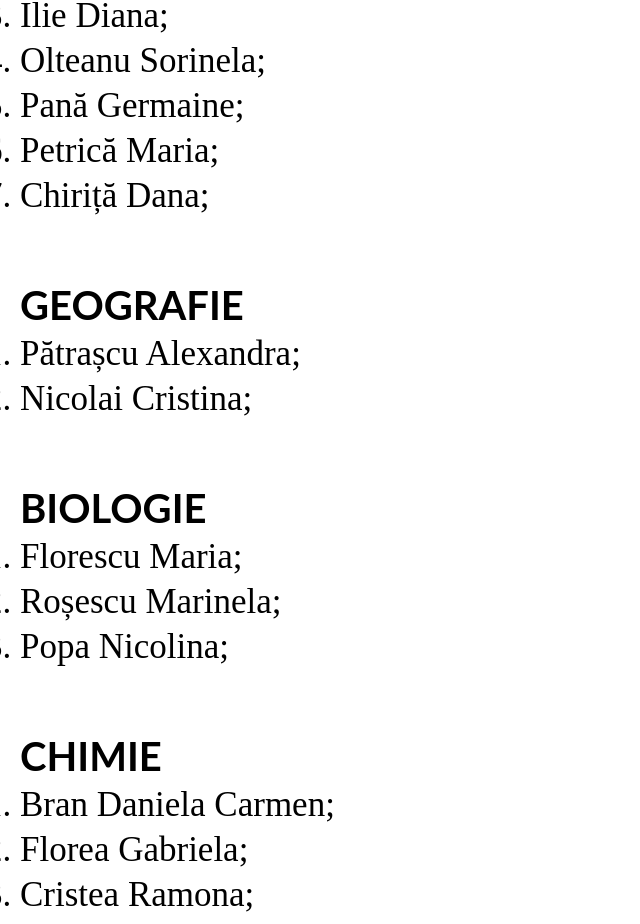
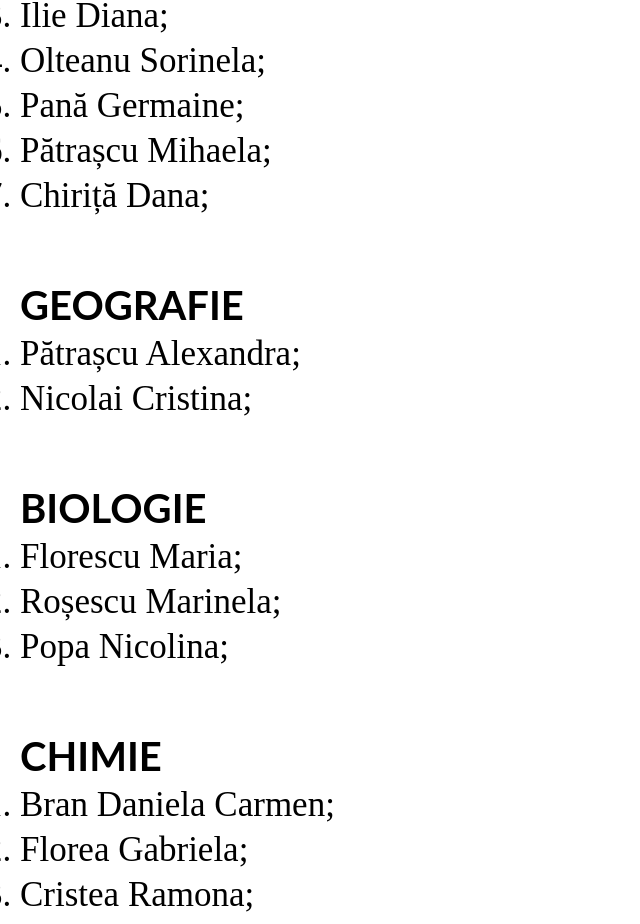
Before and after one commit to mathei-afk/Proiect-Romana1-, a plain HTML site: page clase.html in a window 1280 px wide. Shown: the part 2279-3203 px from the top of the page, without its empty margins (0-640 px from the left). Drawn offline with Linux system fonts and the light colour scheme.

Commit message:
Update clase.html

```diff
--- a/clase.html
+++ b/clase.html
@@ -103,7 +103,7 @@ function closeNav() {
   <li id="text1">Ilie Diana;</li>
   <li id="text1">Olteanu Sorinela;</li>
   <li id="text1">Pană Germaine;</li>
-  <li id="text1">Petrică Maria;</li>
+  <li id="text1">Pătrașcu Mihaela;</li>
   <li id="text1">Chiriță Dana;</li>
   </ol>
   </blockquote>
```
